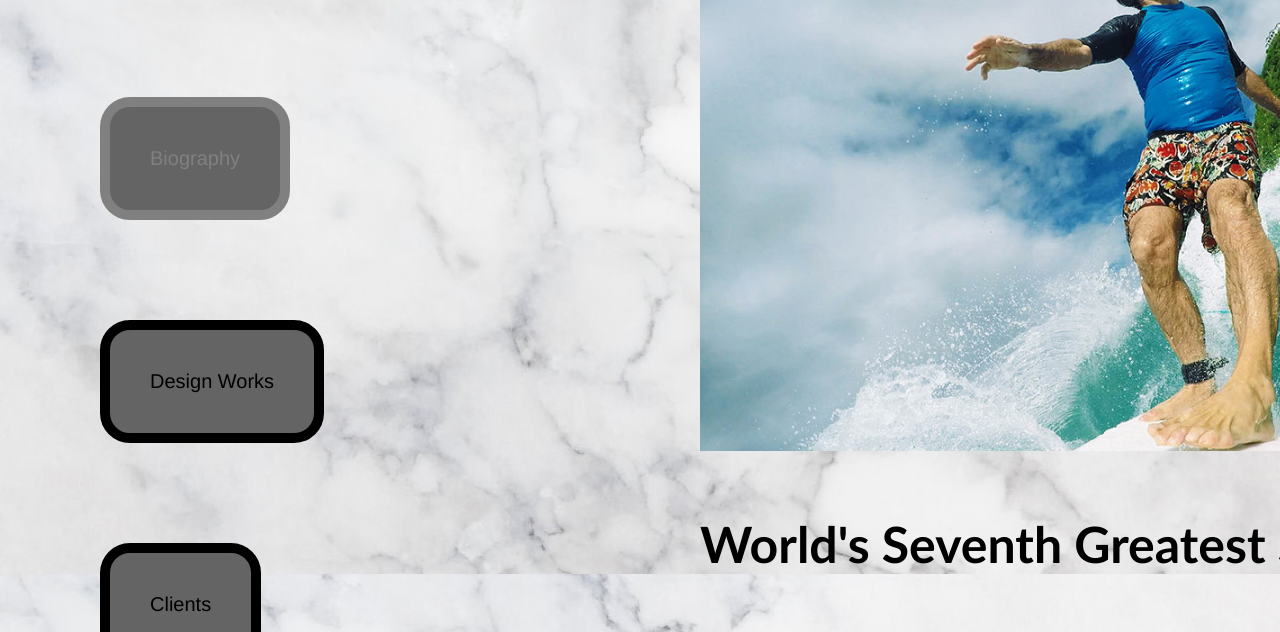
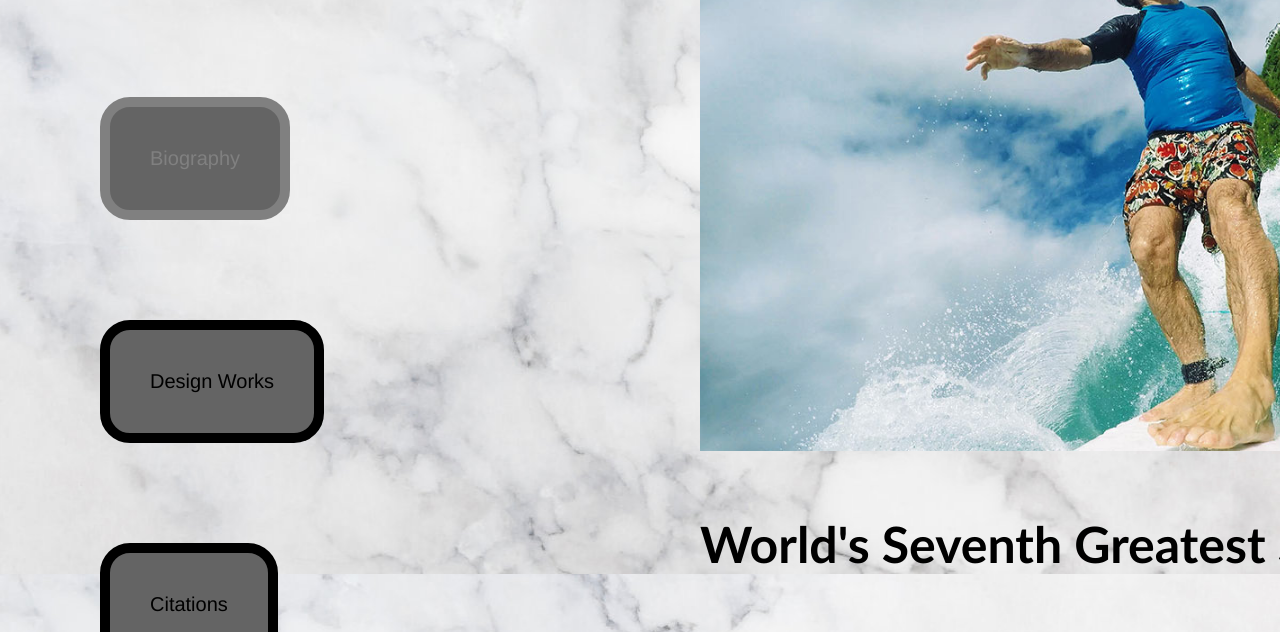
Before and after one commit to JunweiShi666/JunweiShi666.github.io, a plain HTML site: page week04/bio/bio2.html in a window 1280 px wide. Shown: the part 226-858 px from the top of the page. Drawn offline with Linux system fonts and the light colour scheme.

Commit message:
Update bio2.html

```diff
--- a/week04/bio/bio2.html
+++ b/week04/bio/bio2.html
@@ -14,7 +14,7 @@
          <br>
          <a href = "../Homepage_designworks/design_work.html"><button>Design Works</button></a>
          <br>
-         <a href = "../clients/clients.html"><button>Clients</button></a>
+         <a href = "../clients/citations.html"><button>Citations</button></a>
         </div>
         <h2 class="thePosition"><img src="David Surfing.jpg" title="https://www.google.com/url?sa=i&url=https%3A%2F%2Fwww.davidairey.com%2Fdavid-carson-all-for-a-few-good-waves&psig=AOvVaw2Qglx2bYgRAJoJzappxKiO&ust=1601232198019000&source=images&cd=vfe&ved=0CAIQjRxqFwoTCLDbw_W8h-wCFQAAAAAdAAAAABAD" width=900px>
          <p class="style">
```
